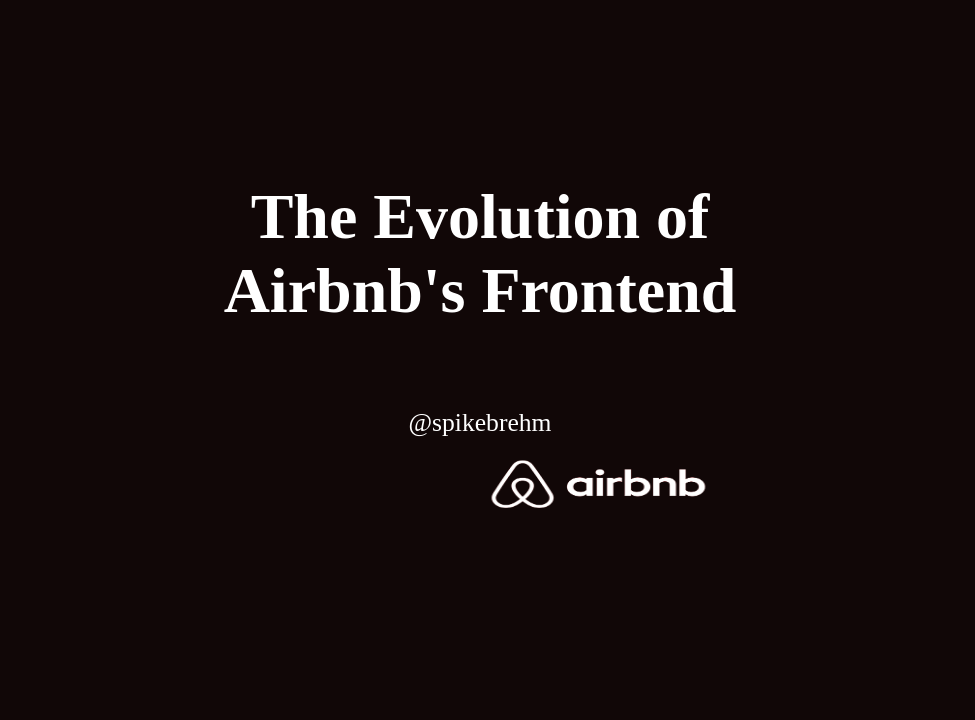
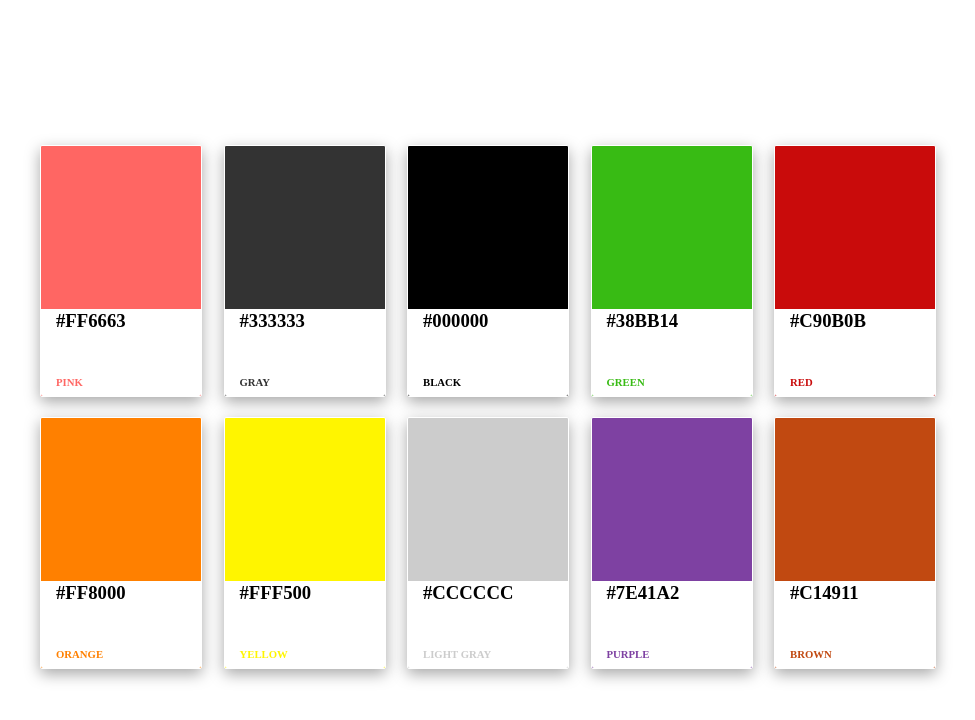
Before and after one commit to AshishLNadoda/demo-app, a React (Create React App) app: page / in a window 1280 px wide. Shown: the top 720 px of the page, without its empty margins (160-1135 px from the left). Built offline with nearby package versions, Linux system fonts and the light colour scheme.

Commit message:
props001

```diff
--- a/src/App.css
+++ /dev/null
@@ -1,80 +0,0 @@
-.spinner {
-  margin: 100px auto 0;
-  width: 70px;
-  text-align: center;
-}
-
-.spinner > div {
-  width: 108px;
-  height: 18px;
-  background-color: #333;
-
-  border-radius: 100%;
-  display: inline-block;
-  -webkit-animation: sk-bouncedelay 1.4s infinite ease-in-out both;
-  animation: sk-bouncedelay 1.4s infinite ease-in-out both;
-}
-
-.spinner .bounce1 {
-  -webkit-animation-delay: 5.2s;
-  animation-delay: -0.32s;
-}
-
-.spinner .bounce2 {
-  -webkit-animation-delay: -0.16s;
-  animation-delay: -0.16s;
-}
-
-
-@-webkit-keyframes sk-bouncedelay {
-  0%, 80%, 100% { -webkit-transform: scale(0) }
-  40% { -webkit-transform: scale(1.0) }
-}
-
-@keyframes sk-bouncedelay {
-  0%, 80%, 100% {
-    -webkit-transform: scale(0);
-    transform: scale(0);
-  } 40% {
-      -webkit-transform: scale(1.0);
-      transform: scale(1.0);
-    }
-}
-.main{
-  height: 100%;
-  width: 100%;
-  overflow: hidden;
-  position: relative;
-
-}
-.demo-bg {
-  opacity: 0.6;
-  position: absolute;
-  left: 0;
-  top: 0;
-  width: 100%;
-  height: 100%;
-}
-
-
-
-.ec-card {
-  background-color: #1b1919;
-  box-shadow: 0 2px 2px 0 rgba(0,0,0,0.14), 0 3px 1px -2px rgba(0,0,0,0.12), 0 1px 5px 0 rgba(0,0,0,0.2);
-}
-
-h2 {
-  margin-bottom: 15px;
-}
-
-p {
-  margin: 0 0 5px;
-}
-
-
-.cardHeadImage {
-  background-color: #a57171;
-  display: flex;
-  align-items: center;
-  justify-content: center;
-}
--- a/src/App.js
+++ b/src/App.js
@@ -1,5 +1,5 @@
 
-import Abn from "./fs-06-/002/ab"
+import Col from "./fs-06-/React-Props-001/Col"
 
 
 
@@ -8,7 +8,7 @@
 function App() {
   return (
 
-   <Abn/>
+   <Col/>
 
 
   )
--- /dev/null
+++ b/src/fs-06-/React-Props-001/Col.js
@@ -0,0 +1,36 @@
+import './Colour.css';
+import Cards from './Colour';
+
+const data =[
+  {color_name:"PINK",color_code:"#FF6663"},
+  {color_name:"GRAY",color_code:"#333333"},
+  {color_name:"BLACK",color_code:"#000000"},
+  {color_name:"GREEN",color_code:"#38BB14"},
+  {color_name:"RED",color_code:"#C90B0B"},
+  {color_name:"ORANGE",color_code:"#FF8000"},
+  {color_name:"YELLOW",color_code:"#FFF500"},
+  {color_name:"LIGHT GRAY",color_code:"#CCCCCC"},
+  {color_name:"PURPLE",color_code:"#7E41A2"},
+  {color_name:"BROWN",color_code:"#C14911"},
+]
+
+
+
+const cards = data.map((e)=>{
+  return(
+    <Cards colorName={e.color_name} colorCode={e.color_code}/>
+  )
+})
+
+function Col() {
+  return (
+    <div className="App" id='app'>
+      <br/>
+      <div className='container'>
+        {cards}
+      </div>
+    </div>
+  );
+}
+
+export default Col;
--- /dev/null
+++ b/src/fs-06-/React-Props-001/Colour.css
@@ -0,0 +1,46 @@
+.App{
+    width: 100vw;
+    height: 100vh;
+    display: flex;
+    flex-direction: column;
+    justify-content: center;
+    align-items: center;
+  }
+
+  .container{
+    display: flex;
+    flex-wrap: wrap;
+    justify-content: space-between;
+    align-items: center;
+    max-width: 70%;
+    height: max-content;
+    max-height: 90%;
+  }
+
+  .card{
+    width: 160px;
+    height: 250px;
+    display: flex;
+    flex-direction: column;
+    justify-content: flex-end;
+    box-shadow: rgba(0, 0, 0, 0.35) 0px 5px 15px;
+    border-radius: 2px;
+    margin-bottom: 20px;
+    transition: all 0.1s ease-in-out;
+    border: 1px solid white;
+  }
+
+  .card:hover{
+    transform: scale(1.03);
+  }
+
+  .detail{
+    background-color: white;
+    padding-inline: 15px;
+    border-bottom-left-radius: 2px;
+    border-bottom-right-radius: 2px;
+    height: 35%;
+    display: flex;
+    flex-direction: column;
+    justify-content: center;
+  }
--- /dev/null
+++ b/src/fs-06-/React-Props-001/Colour.js
@@ -0,0 +1,18 @@
+const Cards = (props)=>{
+    return(
+        <div className="card" onClick={()=>{
+            navigator.clipboard.writeText(props.colorCode)
+            console.log(props.colorCode,props.colorName);
+            const app = document.getElementById("app")
+            app.style.backgroundColor = props.colorCode;
+
+        }} style={{backgroundColor:props.colorCode}}>
+            <div className="detail">
+                <h3 id="color-code">{props.colorCode}</h3>
+                <h6 style={{color:props.colorCode}} >{props.colorName}</h6>
+            </div>
+        </div>
+    )
+}
+
+export default Cards;
```
Also changed, not shown: src/fs-06-/React-Props-001/ReadMe.md (added).
